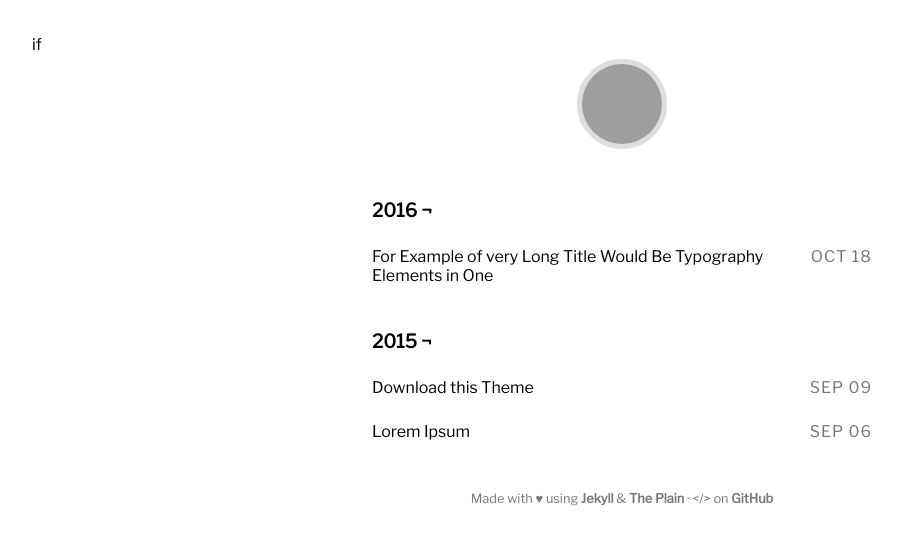
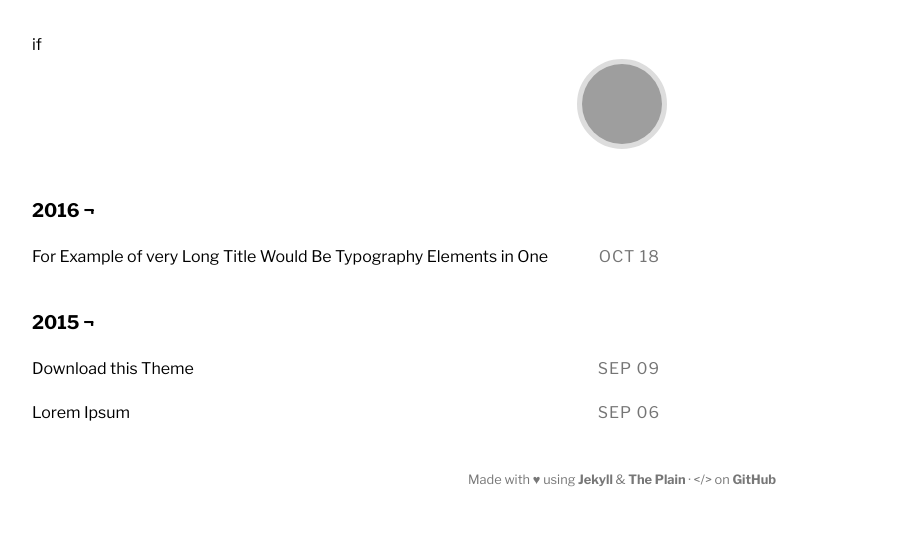
Before and after one commit to emersongoo/emersongoo.github.io, a Jekyll site: the page built from index.html, in a window 1280 px wide. Shown: the top 545 px of the page, without its empty margins (18-919 px from the left). Built offline with Jekyll 4.4.1, drawn with Linux system fonts in a browser that asks for light colours; grey boxes are pictures that could not be loaded.

Commit message:
adjust font and positioning

```diff
--- a/_includes/head.html
+++ b/_includes/head.html
@@ -21,7 +21,7 @@
 
 <link rel="icon" href="{{ site.baseurl }}/assets/favicon.png">
 <link rel="apple-touch-icon" href="{{ site.baseurl }}/assets/touch-icon.png">
-<link href="https://fonts.googleapis.com/css?family=Libre+Franklin" rel="stylesheet">
+<link href="https://fonts.googleapis.com/css?family=Libre+Franklin:400,400i,700,700i" rel="stylesheet">
 <link rel="stylesheet" href="{{ site.baseurl }}/assets/core.css">
 <link rel="canonical" href="{{ page.url | prepend: site.baseurl }}">
 <link rel="alternate" type="application/atom+xml" title="{{ site.title }}" href="{{ site.baseurl }}/feed.xml" />
--- a/_sass/main.scss
+++ b/_sass/main.scss
@@ -246,7 +246,6 @@
 }
 article {
   max-width: 628px;
-  margin: 0 auto;
   .title {
     line-height: 1.4em;
     text-align: center;
@@ -329,8 +328,7 @@
   }
 }
 section {
-  max-width: 500px;
-  margin: 0 auto 50px auto;
+  max-width: 628px;
   ul {
     list-style: none;
     margin: 0;
```
